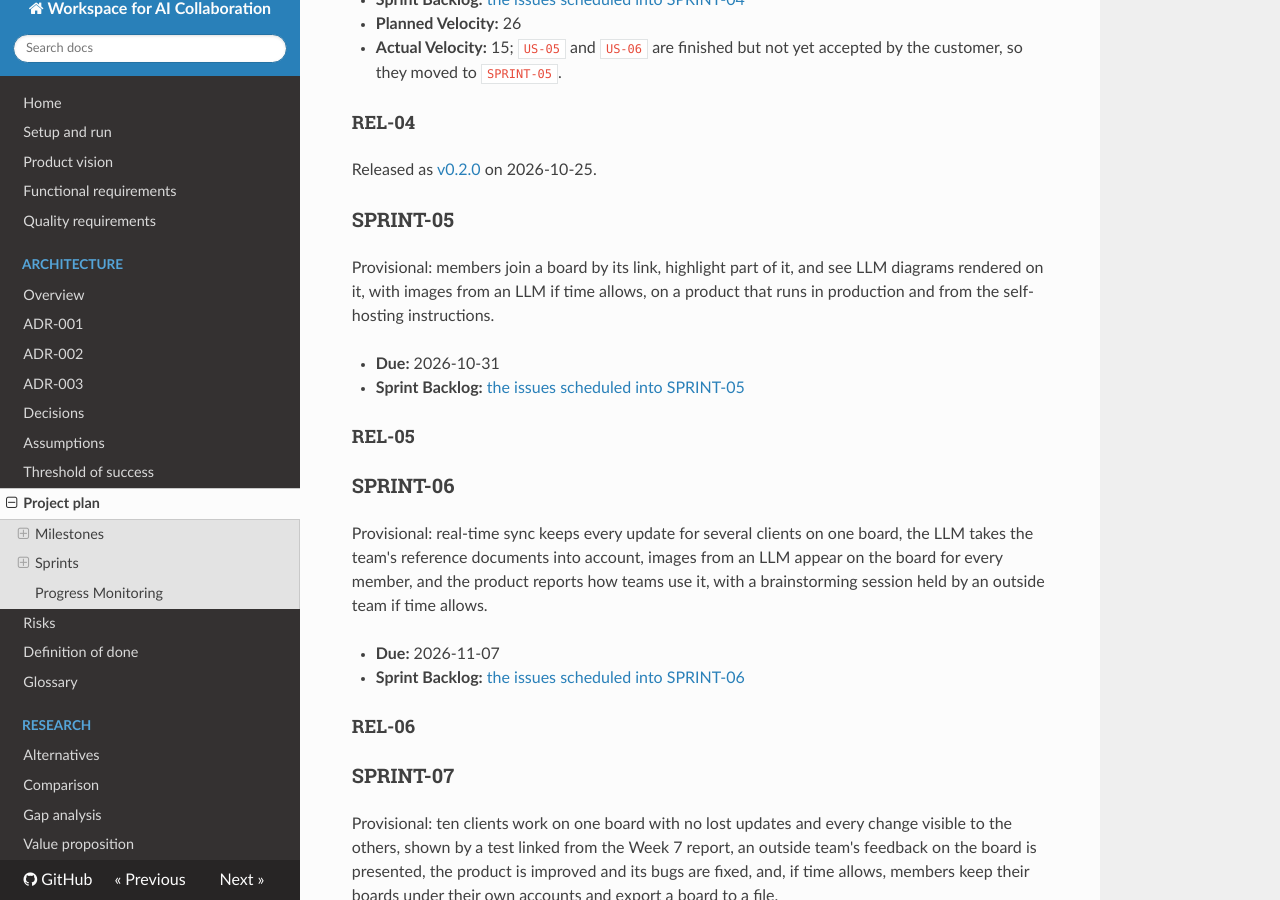
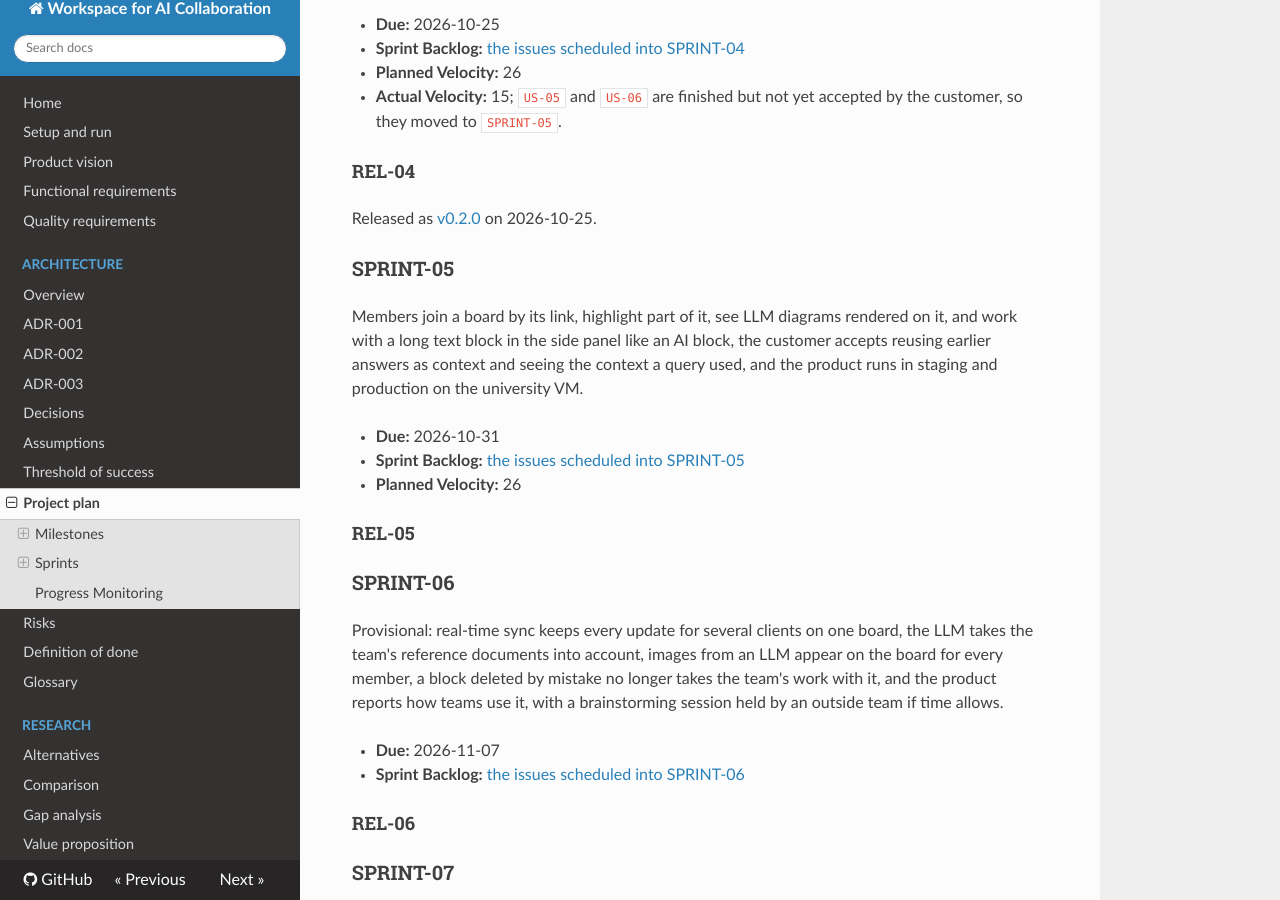
Before and after one commit to WellMadeTeam/workspace-ai-03, an MkDocs documentation site: the page built from docs/project-plan.md, in a window 1280 px wide and 900 px high, scrolled down 1888 px. Built offline with MkDocs 1.6.1, drawn with Linux system fonts in a browser that asks for light colours; nearby versions of some CDN libraries; some of the changed text lies outside the part shown.

Commit message:
docs: plan SPRINT-05

```diff
--- a/docs/project-plan.md
+++ b/docs/project-plan.md
@@ -19,7 +19,7 @@ This is the MUP the customer accepted in [`DEC-012`](decisions.md#dec-012); invi
 
 A teammate who joined the board by its link sends a new query with responses selected from the board as its context, on a deployed product the customer can also self-host.
 This completes the core flow of [`DEC-005`](decisions.md#dec-005), the part of the product that tests whether a shared board beats sending answers through messengers; around it, the side panel shows which widgets a query's context came from, per [`DEC-014`](decisions.md#dec-014), members add notes of their own, a full board turns away an eleventh member, per [`DEC-003`](decisions.md#dec-003), and a failed query shows its error to every member.
-Once the core flow works, members highlight part of the board and see the diagrams an LLM writes as code rendered as pictures, per [`DEC-006`](decisions.md#dec-006) and [`DEC-010`](decisions.md#dec-010); images from an LLM join this increment only if time allows.
+Once the core flow works, members highlight part of the board and see the diagrams an LLM writes as code rendered as pictures, per [`DEC-006`](decisions.md#dec-006) and [`DEC-010`](decisions.md#dec-010), and a text block opens in the side panel like an AI block, per [`DEC-025`](decisions.md#dec-025); images from an LLM join this increment only if time allows.
 
 ### MLS-07
 
@@ -28,7 +28,7 @@ Once the core flow works, members highlight part of the board and see the diagra
 - **Advances:** [TOS-02](threshold-of-success.md#tos-02)
 
 Ten clients work on one board at once, per [`CON-03`](product-vision.md#con-03), with no update lost and every change visible to the others, shown by a repeatable test.
-The increment also extends the core flow: the LLM takes the team's reference documents into account, and images from an LLM reach the board if they did not fit into the previous increment.
+The increment also extends the core flow: the LLM takes the team's reference documents into account, images from an LLM reach the board if they did not fit into the previous increment, and a block deleted by mistake no longer takes the team's work with it.
 Accounts and export, per [`DEC-011`](decisions.md#dec-011) and [`DEC-007`](decisions.md#dec-007), come last and are the first to drop if time runs out, because they are not part of the threshold.
 
 ### MLS-08
@@ -68,16 +68,17 @@ Released as [v0.2.0](https://github.com/WellMadeTeam/workspace-ai-03/releases/ta
 
 ### SPRINT-05
 
-Provisional: members join a board by its link, highlight part of it, and see LLM diagrams rendered on it, with images from an LLM if time allows, on a product that runs in production and from the self-hosting instructions.
+Members join a board by its link, highlight part of it, see LLM diagrams rendered on it, and work with a long text block in the side panel like an AI block, the customer accepts reusing earlier answers as context and seeing the context a query used, and the product runs in staging and production on the university VM.
 
 - **Due:** 2026-10-31
 - **Sprint Backlog:** [the issues scheduled into SPRINT-05](https://github.com/WellMadeTeam/workspace-ai-03/milestone/5)
+- **Planned Velocity:** 26
 
 #### REL-05
 
 ### SPRINT-06
 
-Provisional: real-time sync keeps every update for several clients on one board, the LLM takes the team's reference documents into account, images from an LLM appear on the board for every member, and the product reports how teams use it, with a brainstorming session held by an outside team if time allows.
+Provisional: real-time sync keeps every update for several clients on one board, the LLM takes the team's reference documents into account, images from an LLM appear on the board for every member, a block deleted by mistake no longer takes the team's work with it, and the product reports how teams use it, with a brainstorming session held by an outside team if time allows.
 
 - **Due:** 2026-11-07
 - **Sprint Backlog:** [the issues scheduled into SPRINT-06](https://github.com/WellMadeTeam/workspace-ai-03/milestone/6)
```
